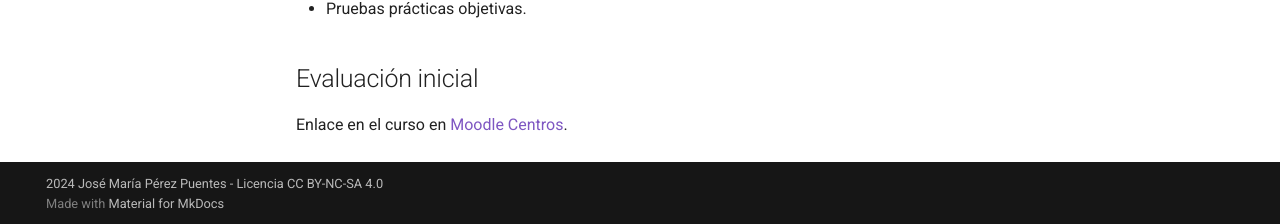
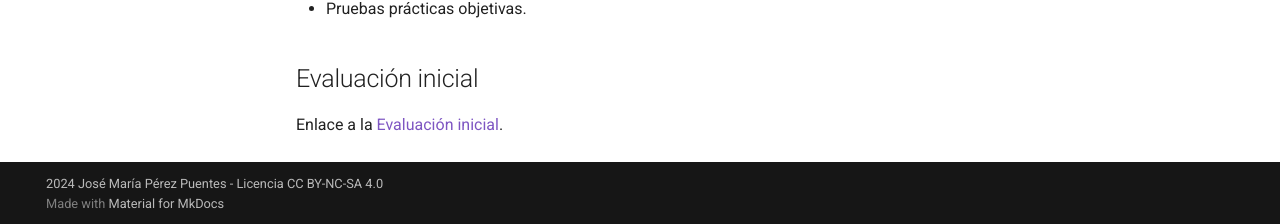
Before and after one commit to Joperpu/par2425, an MkDocs documentation site: the page built from docs/index.md, in a window 1280 px wide and 900 px high, scrolled down 1873 px. Shown: the part 673-897 px from the top of the window. Built offline with MkDocs 1.6.1 and Material for MkDocs 9.7.7, drawn with Linux system fonts in a browser that asks for light colours.

Commit message:
Añadido enlace de evaluación inicial

```diff
--- a/docs/index.md
+++ b/docs/index.md
@@ -67,4 +67,4 @@
 
 ## Evaluación inicial
 
-Enlace en el curso en [Moodle Centros](https://educacionadistancia.juntadeandalucia.es/centros/cordoba/my/).
+Enlace a la [Evaluación inicial](https://forms.gle/kjF5R8CSzgggZoVAA).
```
